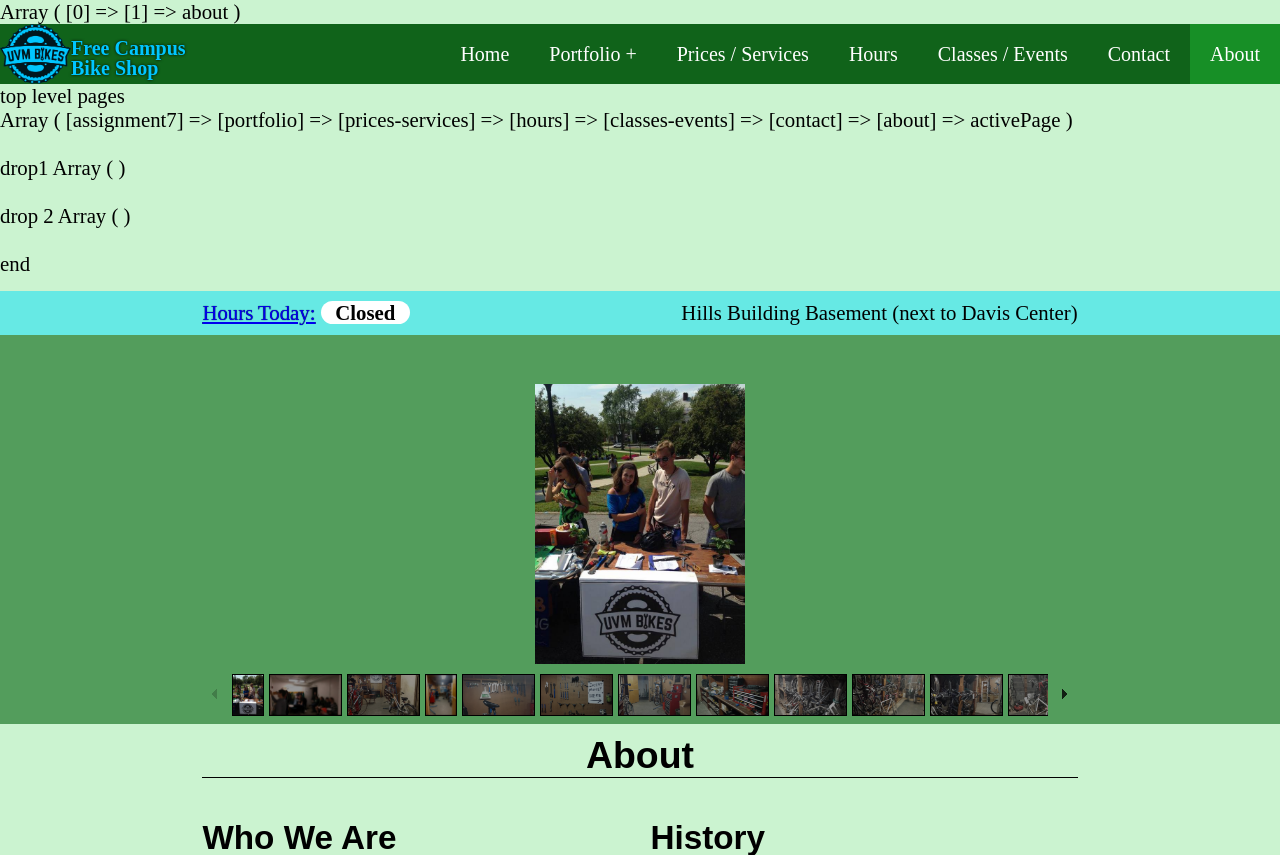
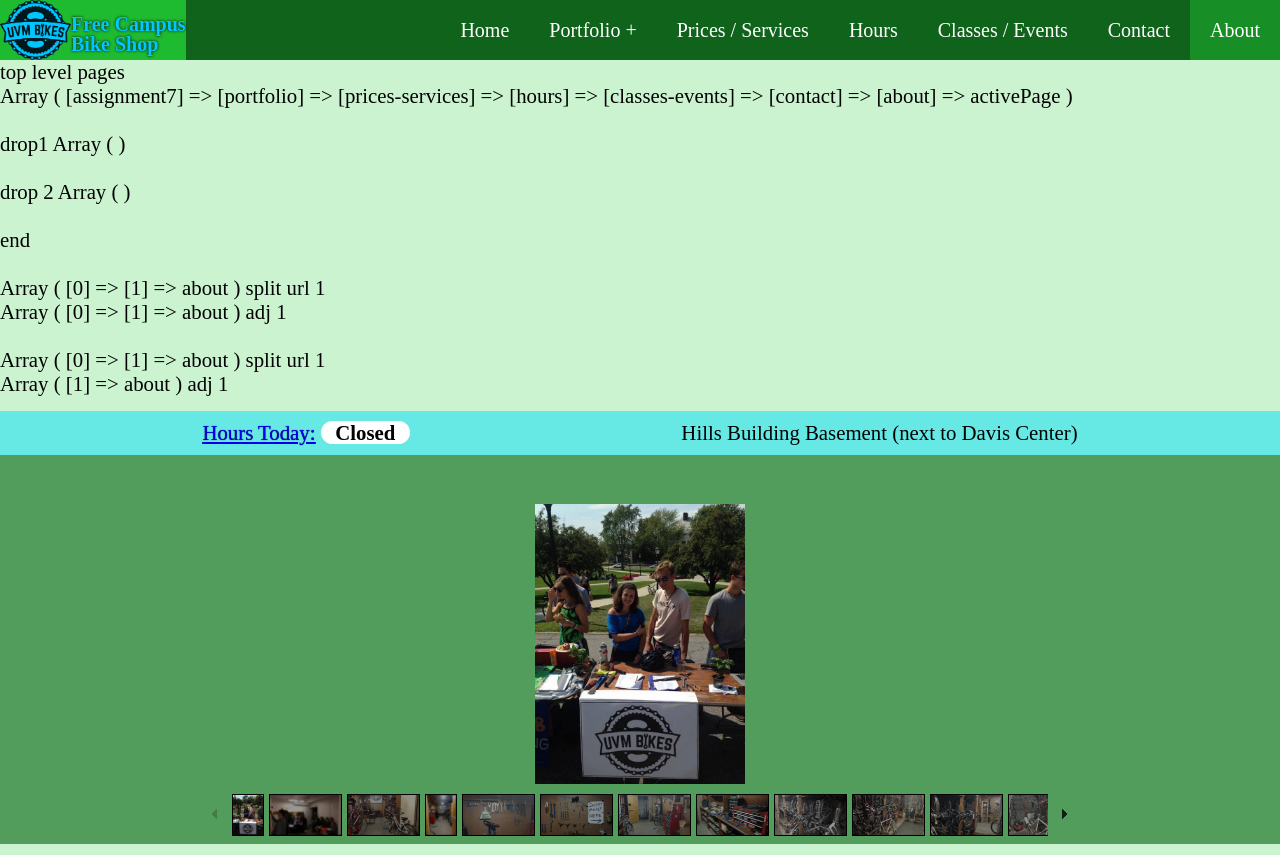
Before and after one commit to SleekPanther/uvmbikes, a PHP site: page /about/index.php in a window 1280 px wide. Shown: the top 855 px of the page. Run offline with PHP 8.4, Linux system fonts and the light colour scheme; some libraries are stand-ins or nearby versions.

Commit message:
testing unset (delete from array)

```diff
--- a/non-pages/php-include/nav.php
+++ b/non-pages/php-include/nav.php
@@ -42,5 +42,16 @@
     <?php print_r($activePageArrayDropDown2) ?>
 
     <br><br>end
+
+    <br><br>
+    <?php
+        echo " split url " .  print_r($split_url). "<br>";
+        echo "adj  " . print_r($split_url_adjusted). "<br> <br>";
+
+        unset($split_url_adjusted[0]);
+
+        echo "split url " .  print_r($split_url). "<br>";
+        echo "adj  " . print_r($split_url_adjusted). "<br>";
+    ?>
 </p>
 <!-- end nav.php -->
--- a/non-pages/php-include/top.php
+++ b/non-pages/php-include/top.php
@@ -43,18 +43,22 @@
 
         $baseLevelIndex = 0;        //used to find the "base directory" in the url. If the site's home is in "topLevel/level1/level2/__" then it's 3 folders down, so everything should relae the the url array from index 2
         for ($i = 0; $i < count($split_url); $i++){     //loop through the URL
-            if ($split_url[$i] == $ROOT_DIRECTORY){       //SUPER IMPORTANT (change this to match the BASE folder that the site lives inside)
+            if ($split_url[$i] == $ROOT_DIRECTORY){     //SUPER IMPORTANT ($ROOT_DIRECTORY must match the BASE folder that the site lives inside)
                 $baseLevelIndex = $i;
             }
         }
         $folderCount = count($split_url); //this gives an int. can't actually access the folder names since it's an associative array, not indexed, but still count how many indexes there are
 	$folderCountAdjusted = $folderCount - $baseLevelIndex - 1; //subtract $baseLevelIndex to get the base directory (no matter how deep the file structure, this resetets it to a base folder. Then subtract 1 to make the "home" directory be 0 folders up from anything
 
-        $split_url_adjusted = array();
+        $split_url_adjusted = $split_url;
+//        for($i = ($folderCount - $folderCountAdjusted); $i<$folderCountAdjusted; $i++){
+//            $split_url_adjusted[$adjIndex++] = $split_url[$i];
+//        }
         for($i = ($folderCount - $folderCountAdjusted); $i<$folderCountAdjusted; $i++){
             $split_url_adjusted[$adjIndex++] = $split_url[$i];
         }
-        print_r($split_url) . " split url adj";
+        //echo "haha "  . " split url " . $split_url[1] . print_r($split_url);
+        //echo "yoyo " . "adj = " . print_r($split_url_adjusted);
 
 	$containing_folder = $split_url[count($split_url) -1]; //IMPORTANT this gets the folder that the current file resides in. string from an array
 	$containing_folder = strtolower($containing_folder);	//convert to lowercase to avoid comparison problems
```
